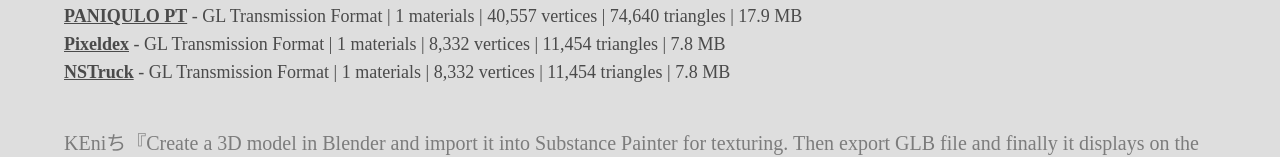
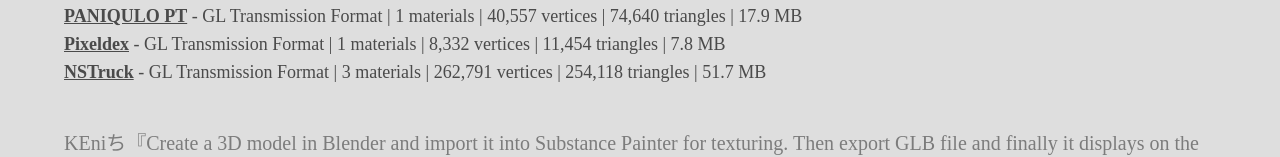
Before and after one commit to thekenichi/super-secret, a plain HTML site: page index.html in a window 1280 px wide. Shown: the part 277-434 px from the top of the page. Drawn offline with Linux system fonts and the light colour scheme; a web font is replaced by a local one.

Commit message:
Update index.html

```diff
--- a/index.html
+++ b/index.html
@@ -29,8 +29,8 @@
 | 40,557 vertices | 74,640 triangles | 17.9 MB</p>
 	<p><a href="models/pixadex/"><b>Pixeldex</b></a> - GL Transmission Format | 1 materials
 | 8,332 vertices | 11,454 triangles | 7.8 MB</p>
-	<p><a href="https://www.kenichi27.com/webgl/t5/index.html"><b>NSTruck</b></a> - GL Transmission Format | 1 materials
-| 8,332 vertices | 11,454 triangles | 7.8 MB</p>
+	<p><a href="https://www.kenichi27.com/webgl/t5/index.html"><b>NSTruck</b></a> - GL Transmission Format | 3 materials
+| 262,791 vertices | 254,118 triangles | 51.7 MB</p>
 	<p class="des">KEniち『Create a 3D model in Blender and import it into Substance Painter for texturing. Then export GLB file and finally it displays on the web through Google model viewer. Enjoy rotate model!』</p>
 	<p class="small">COPYRIGHT © 20XX KEniち</p>
 	</body>
```
